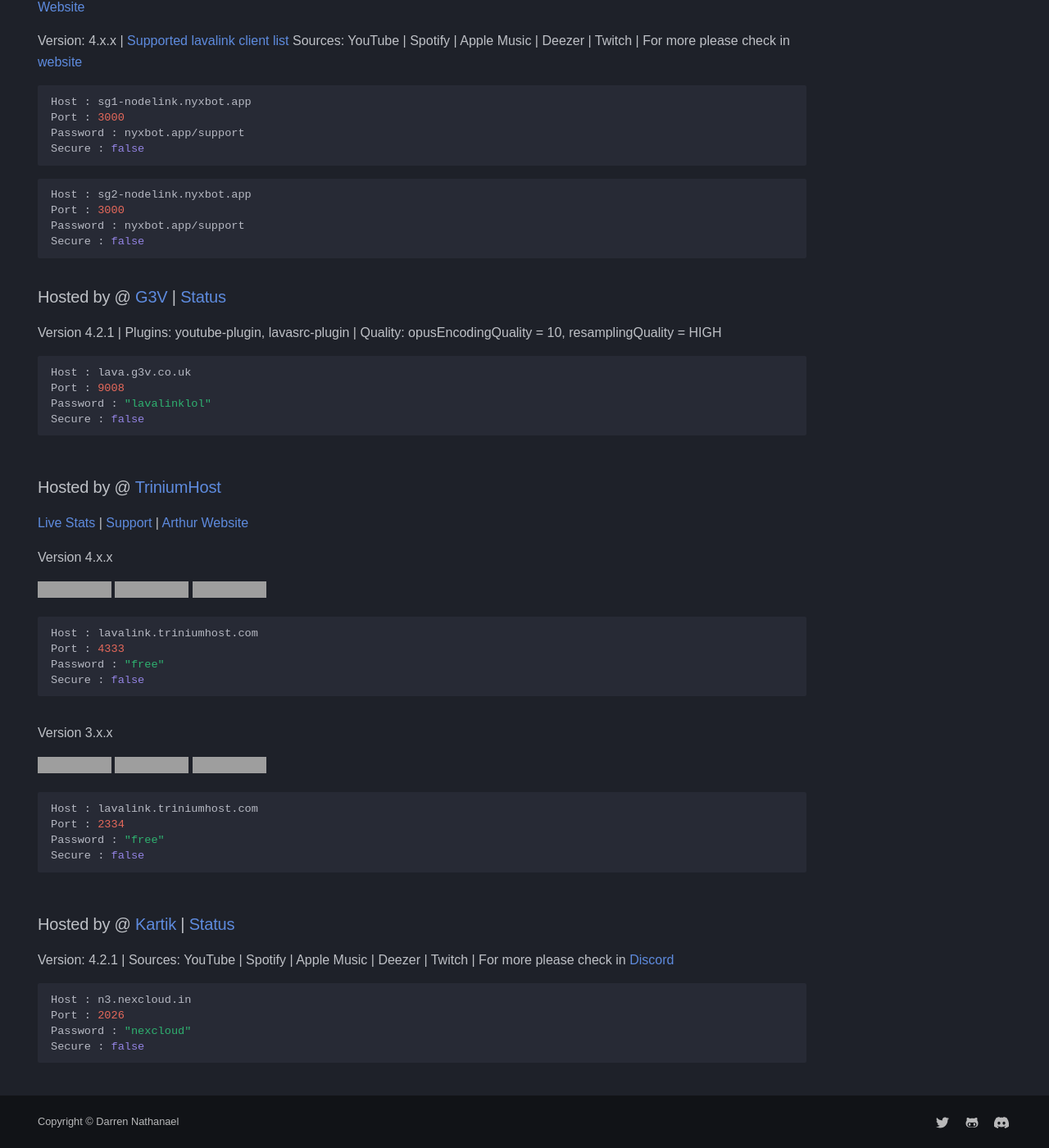
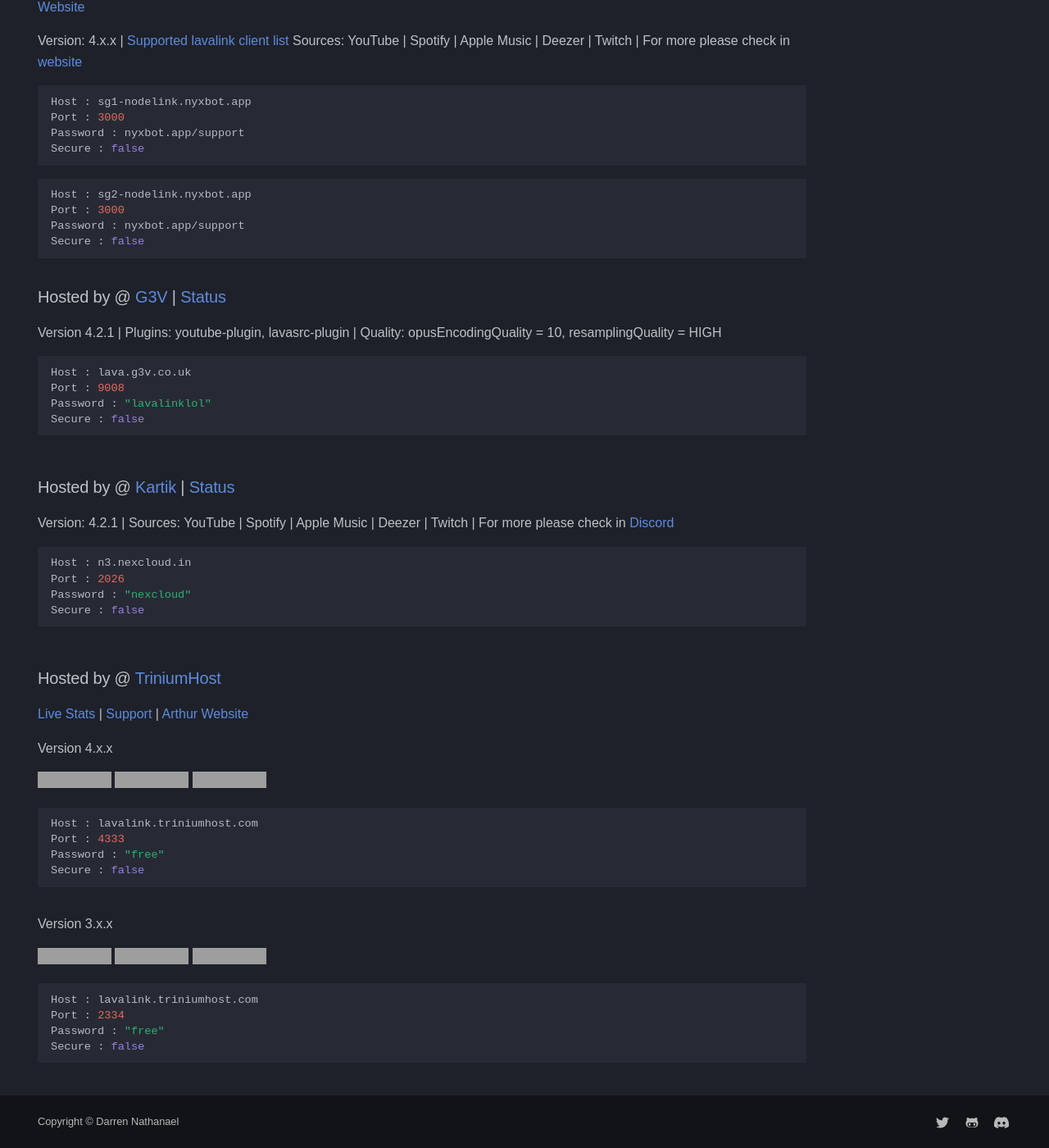
Before and after one commit to DarrenOfficial/lavalink-list, an MkDocs documentation site: the page built from docs/NoSSL/Lavalink-NonSSL.md, in a window 1280 px wide and 1400 px high, scrolled down 1269 px. Shown: the whole window at 82% size. Built offline with MkDocs 1.6.1 and Material for MkDocs 9.7.7, drawn with Linux system fonts in a browser that asks for light colours; some web fonts are replaced; comment, search, counter and statistics services are not loaded; a style sheet for code colours, icons or effects is not loaded; part of the change alters nothing that is shown; some of the changed text lies outside the part shown; grey boxes are pictures that could not be loaded.

Commit message:
Just Changed Position Because Those Lavalink was not Working
Added hosted services information for Kartik and TriniumHost, including version and connection details.

````diff
--- a/docs/NoSSL/Lavalink-NonSSL.md
+++ b/docs/NoSSL/Lavalink-NonSSL.md
@@ -86,6 +86,15 @@ Password : "lavalinklol"
 Secure : false
 ```
 
+### Hosted by @ [Kartik](https://nexcloud.in) | [Status](https://discord.gg/FmHm7d5BuF)
+Version: 4.2.1 | Sources: YouTube | Spotify | Apple Music | Deezer | Twitch | For more please check in [Discord](https://discord.gg/FmHm7d5BuF)
+```bash
+Host : n3.nexcloud.in
+Port : 2026
+Password : "nexcloud"
+Secure : false
+```
+
 ### Hosted by @ [TriniumHost](https://triniumhost.com)
 [Live Stats](https://lavalink-status.triniumhost.com) | [Support](lavalink-status.triniumhost.com/suporte) | [Arthur Website](https://adssousag.is-a.dev/)
 
@@ -108,12 +117,3 @@ Port : 2334
 Password : "free"
 Secure : false
 ```
-
-### Hosted by @ [Kartik](https://nexcloud.in) | [Status](https://discord.gg/FmHm7d5BuF)
-Version: 4.2.1 | Sources: YouTube | Spotify | Apple Music | Deezer | Twitch | For more please check in [Discord](https://discord.gg/FmHm7d5BuF)
-```bash
-Host : n3.nexcloud.in
-Port : 2026
-Password : "nexcloud"
-Secure : false
-```
````
